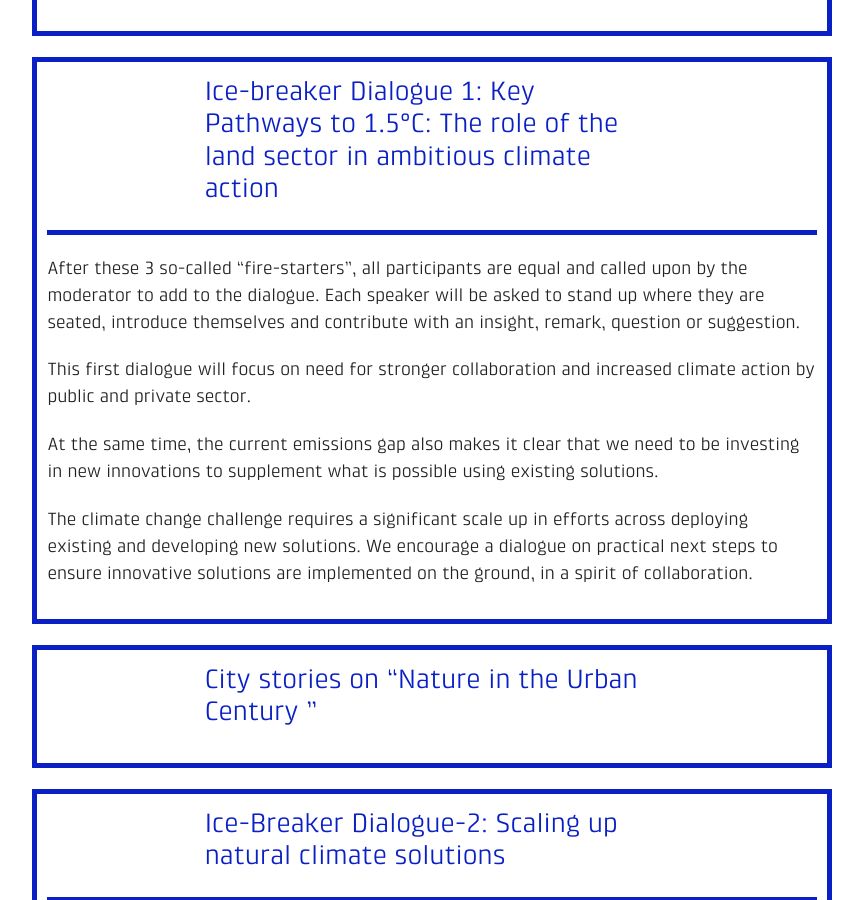
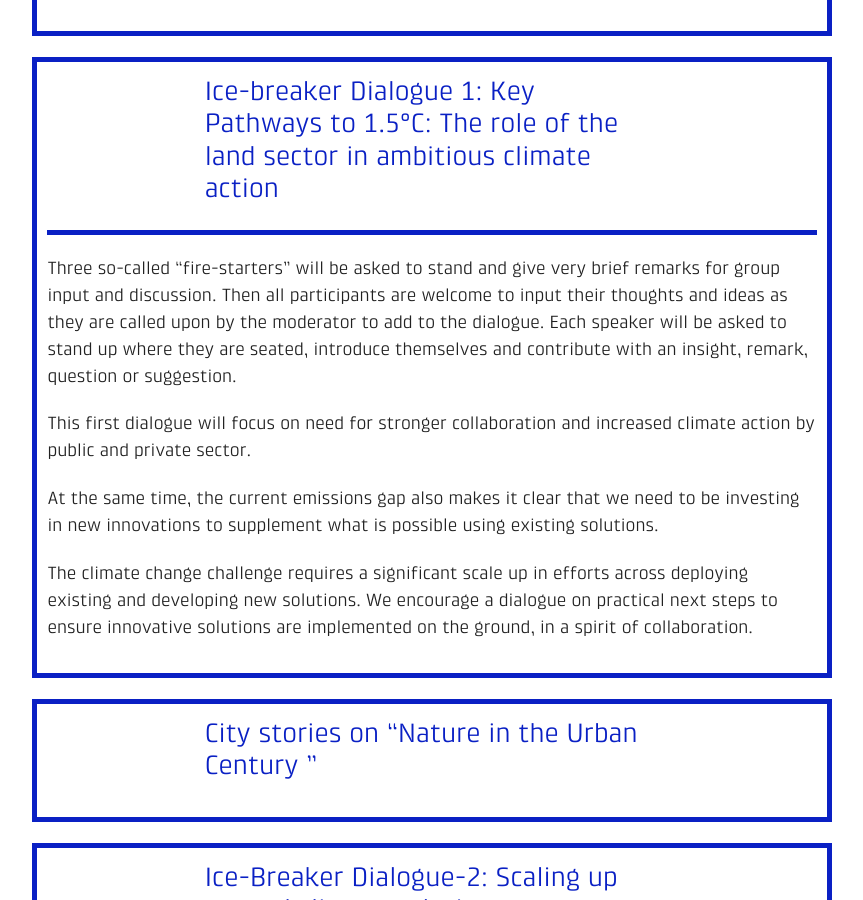
Before and after one commit to ryanswaney/lesc-jekyll, a Jekyll site: the page built from _event/lesc-at-cop24-dinner.markdown, in a window 1280 px wide and 900 px high, scrolled down 1543 px. Shown: the whole window, without its empty margins (208-1071 px from the left). Built offline with Jekyll 4.4.1, drawn with Linux system fonts in a browser that asks for light colours; nearby versions of some CDN libraries.

Commit message:
Updated Lesc At Cop24 Dinner

```diff
--- a/_event/lesc-at-cop24-dinner.markdown
+++ b/_event/lesc-at-cop24-dinner.markdown
@@ -26,7 +26,7 @@ sessions:
     in ambitious climate action'
   date:
   description: |-
-    After these 3 so-called “fire-starters”, all participants are equal and called upon by the moderator to add to the dialogue. Each speaker will be asked to stand up where they are seated, introduce themselves and contribute with an insight, remark, question or suggestion.
+    Three so-called “fire-starters” will be asked to stand and give very brief remarks for group input and discussion. Then all participants are welcome to input their thoughts and ideas as they are called upon by the moderator to add to the dialogue. Each speaker will be asked to stand up where they are seated, introduce themselves and contribute with an insight, remark, question or suggestion.
 
     This first dialogue will focus on need for stronger collaboration and increased climate action by public and private sector.
 
```
